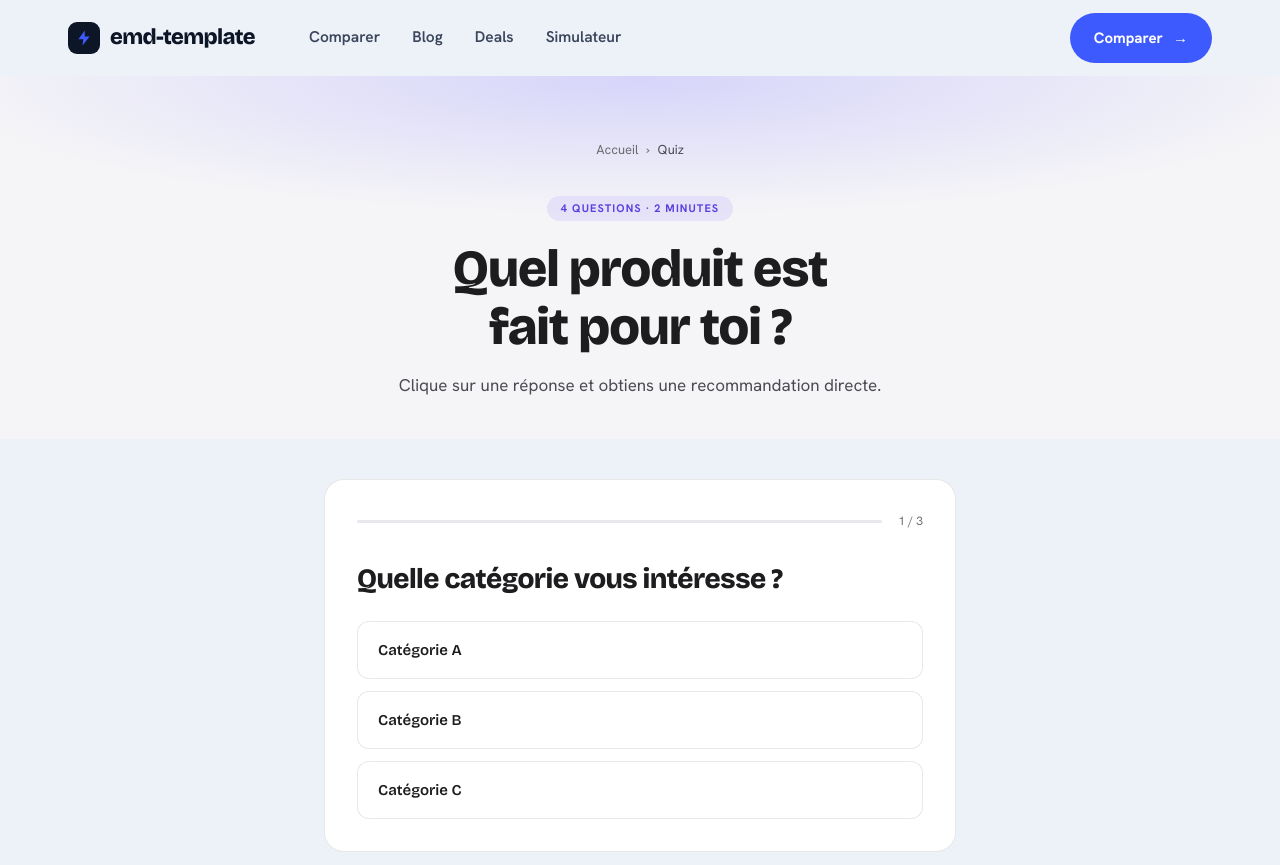
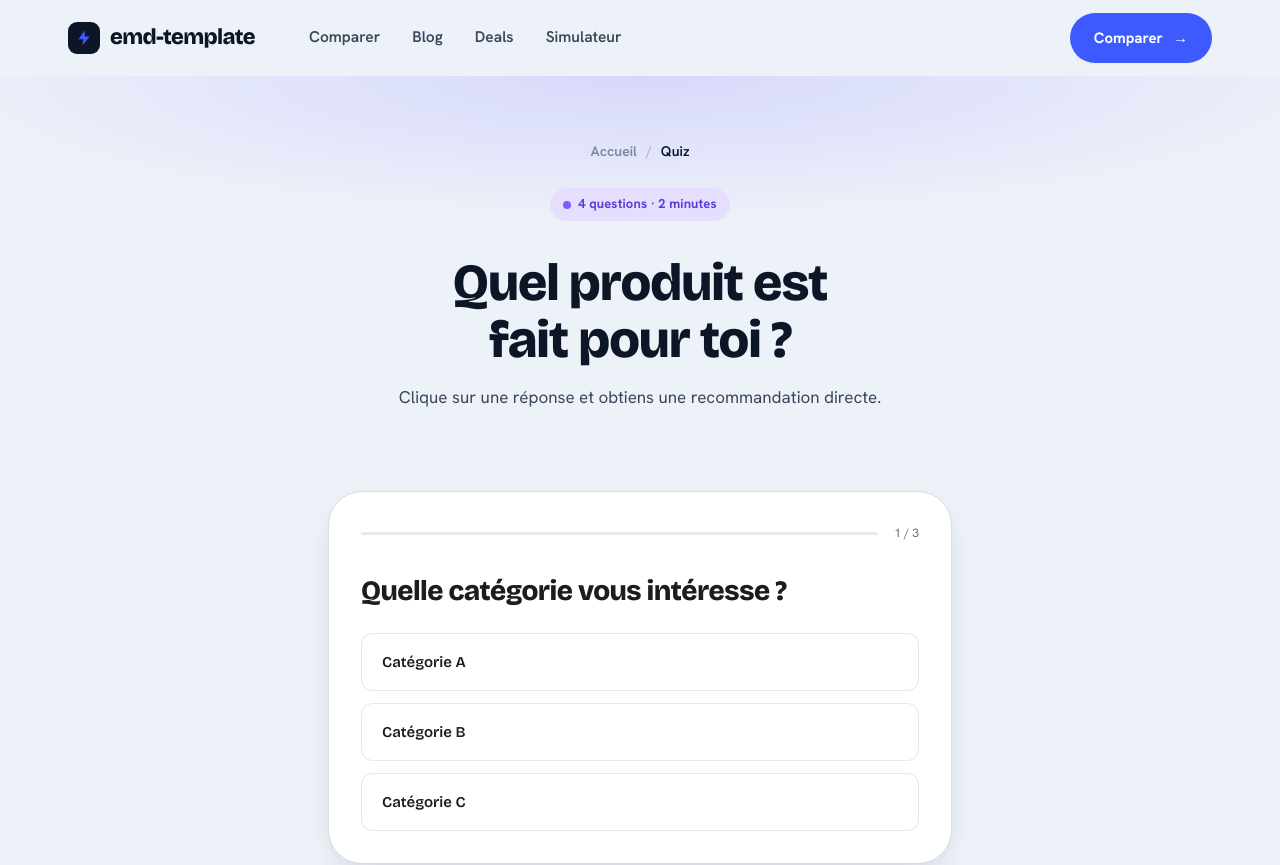
Before and after one commit to emd-project/emd-template, a Next.js app: page /quiz in a window 1280 px wide. Shown: the top 865 px of the page. Built offline with nearby package versions, Linux system fonts and the light colour scheme; no server answers.

Commit message:
feat(volteo): page /quiz en style Voltéo (enveloppe, QuizEngine préservé)

```diff
--- a/app/(site)/quiz/page.tsx
+++ b/app/(site)/quiz/page.tsx
@@ -1,12 +1,10 @@
 /**
- * /quiz — Quiz personnalisé.
- * DA : effect-quiz → radial gradient --accent-4 + glassmorphism card.
+ * /quiz — Quiz personnalisé (style Voltéo).
  * Server Component — QuizEngine 'use client' isolé pour l'interactivité.
  */
 
 import Link from 'next/link'
 import type { Metadata } from 'next'
-import Balancer from 'react-wrap-balancer'
 import { currentYear } from '@/lib/utils/year'
 import { QuizEngine } from '@/components/quiz/QuizEngine'
 import { niche } from '@/niche.config'
@@ -21,22 +19,14 @@ export function generateMetadata(): Metadata {
   const question = niche.quiz.question || `Quel ${niche.entity} choisir ${year} ?`
   return {
     title: `${question} Quiz | ${niche.siteName}`,
-    description:
-      `4 questions pour trouver le ${niche.entity} fait pour toi. Résultat immédiat.`,
+    description: `4 questions pour trouver le ${niche.entity} fait pour toi. Résultat immédiat.`,
     alternates: { canonical: `${SITE_URL}/quiz` },
-    openGraph: {
-      title: question,
-      description: `Quiz 4 questions — trouve ton ${niche.entity}. Résultat immédiat.`,
-      url: `${SITE_URL}/quiz`,
-      siteName: niche.siteName,
-      type: 'website',
-    },
+    openGraph: { title: question, description: `Quiz 4 questions — trouve ton ${niche.entity}.`, url: `${SITE_URL}/quiz`, siteName: niche.siteName, type: 'website' },
   }
 }
 
 const jsonLd = {
-  '@context': 'https://schema.org',
-  '@type': 'BreadcrumbList',
+  '@context': 'https://schema.org', '@type': 'BreadcrumbList',
   itemListElement: [
     { '@type': 'ListItem', position: 1, name: 'Accueil', item: SITE_URL },
     { '@type': 'ListItem', position: 2, name: 'Quiz', item: `${SITE_URL}/quiz` },
@@ -48,105 +38,29 @@ export default function QuizPage() {
   const steps = quizContent?.steps as { id: string; question: string; options: { label: string; value: string; emoji?: string }[] }[] | undefined
   return (
     <>
-      <script
-        type="application/ld+json"
-        dangerouslySetInnerHTML={{ __html: JSON.stringify(jsonLd) }}
-      />
+      <script type="application/ld+json" dangerouslySetInnerHTML={{ __html: JSON.stringify(jsonLd) }} />
 
       <main id="main-content">
-        {/* Hero avec radial gradient accent-4 */}
-        <section
-          style={{
-            background:
-              'radial-gradient(ellipse 80% 55% at 50% 0%, rgba(123,97,255,0.20) 0%, var(--bg-primary) 70%)',
-            padding: 'var(--space-16) var(--space-6) var(--space-10)',
-          }}
-        >
-          <div style={{ maxWidth: '680px', margin: '0 auto', textAlign: 'center' }}>
-            <nav aria-label="Fil d'Ariane" style={{ marginBottom: 'var(--space-8)' }}>
-              <ol
-                style={{
-                  display: 'flex',
-                  gap: 'var(--space-2)',
-                  listStyle: 'none',
-                  fontSize: '13px',
-                  color: 'var(--text-muted)',
-                  justifyContent: 'center',
-                }}
-              >
-                <li>
-                  <Link href="/" style={{ color: 'var(--text-muted)', textDecoration: 'none' }}>
-                    Accueil
-                  </Link>
-                </li>
-                <li aria-hidden="true">›</li>
-                <li aria-current="page" style={{ color: 'var(--text-secondary)' }}>
-                  Quiz
-                </li>
-              </ol>
+        <section style={{ background: 'radial-gradient(ellipse 80% 55% at 50% 0%, color-mix(in srgb, var(--mobi) 18%, transparent) 0%, var(--cream) 70%)', padding: '64px 0 40px' }}>
+          <div className="wrap" style={{ maxWidth: 680, textAlign: 'center' }}>
+            <nav className="crumb" aria-label="Fil d'Ariane" style={{ justifyContent: 'center' }}>
+              <Link href="/">Accueil</Link><span className="sep">/</span><span className="cur">Quiz</span>
             </nav>
-
-            <div
-              style={{
-                display: 'inline-block',
-                fontSize: '11px',
-                fontWeight: 700,
-                letterSpacing: '0.1em',
-                textTransform: 'uppercase',
-                color: 'var(--accent-4)',
-                background: 'rgba(123,97,255,0.12)',
-                padding: '4px 14px',
-                borderRadius: 'var(--radius-full)',
-                marginBottom: 'var(--space-5)',
-              }}
-            >
-              4 questions · 2 minutes
-            </div>
-
-            <h1
-              style={{
-                fontFamily: 'var(--next-font-display), system-ui, sans-serif',
-                fontSize: 'clamp(30px, 5vw, 52px)',
-                fontWeight: 800,
-                color: 'var(--text-primary)',
-                lineHeight: 1.1,
-                marginBottom: 'var(--space-4)',
-                textWrap: 'balance',
-              }}
-            >
-              <Balancer>{niche.quiz.question || `Quel ${niche.entity} est fait pour toi ?`}</Balancer>
+            <span className="tag mobi" style={{ marginBottom: 20 }}><span className="pip" />4 questions · 2 minutes</span>
+            <h1 style={{ fontSize: 'clamp(30px, 5vw, 52px)', fontWeight: 800, color: 'var(--ink)', lineHeight: 1.1, margin: '14px 0', textWrap: 'balance' }}>
+              {niche.quiz.question || `Quel ${niche.entity} est fait pour toi ?`}
             </h1>
-            <p
-              style={{
-                fontSize: 'clamp(15px, 2vw, 17px)',
-                color: 'var(--text-secondary)',
-                lineHeight: 1.6,
-                maxWidth: '500px',
-                margin: '0 auto',
-              }}
-            >
+            <p style={{ fontSize: 'clamp(15px, 2vw, 17px)', color: 'var(--ink-2)', lineHeight: 1.6, maxWidth: 500, margin: '0 auto' }}>
               Clique sur une réponse et obtiens une recommandation directe.
             </p>
           </div>
         </section>
 
-        {/* Quiz interactif */}
-        <section
-          style={{
-            maxWidth: '680px',
-            margin: '0 auto',
-            padding: 'var(--space-10) var(--space-6) var(--space-24)',
-          }}
-        >
-          <div
-            style={{
-              background: 'var(--bg-surface)',
-              border: '1px solid var(--border)',
-              borderRadius: 'var(--radius-xl)',
-              padding: 'var(--space-8)',
-            }}
-          >
-            <QuizEngine steps={steps} />
+        <section className="section" style={{ paddingTop: 40 }}>
+          <div className="wrap" style={{ maxWidth: 680 }}>
+            <div style={{ background: 'var(--paper)', border: '1px solid var(--line)', borderRadius: 'var(--r-xl)', padding: 32, boxShadow: 'var(--shadow)' }}>
+              <QuizEngine steps={steps} />
+            </div>
           </div>
         </section>
       </main>
```
